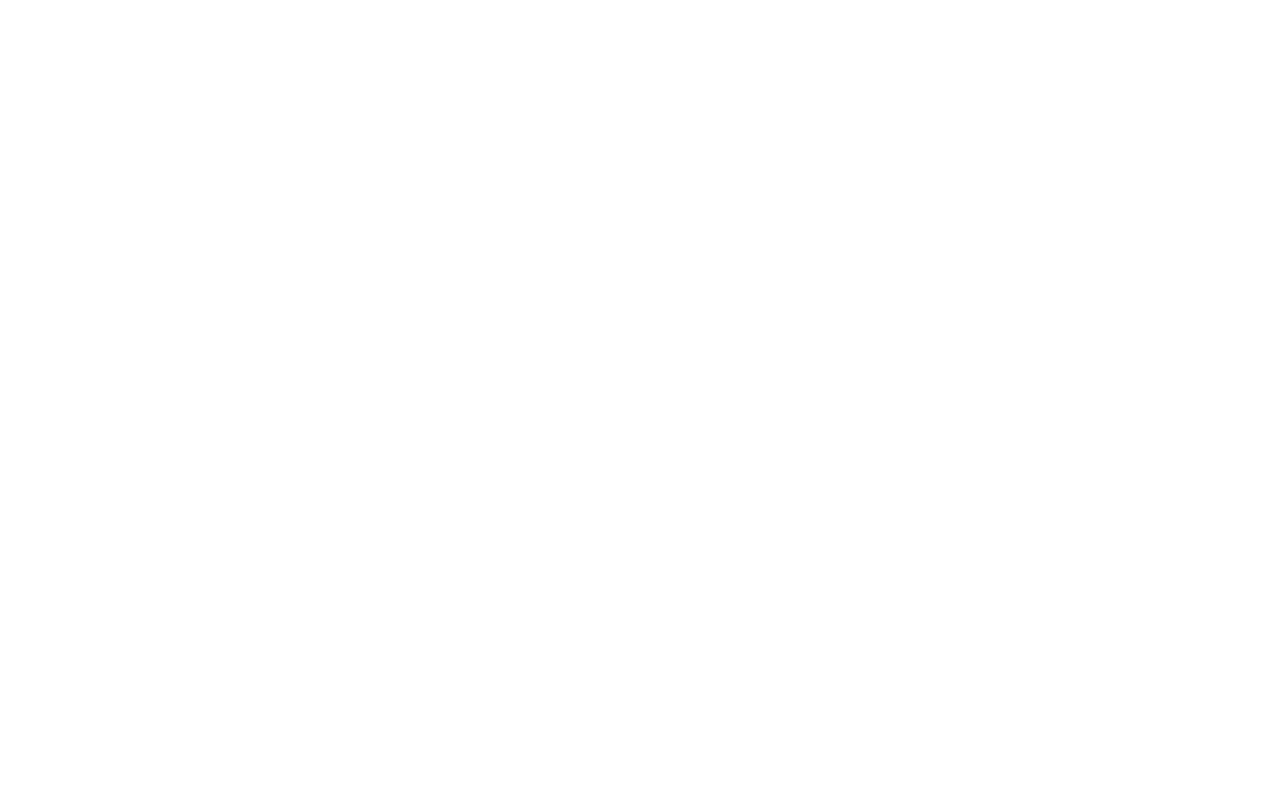
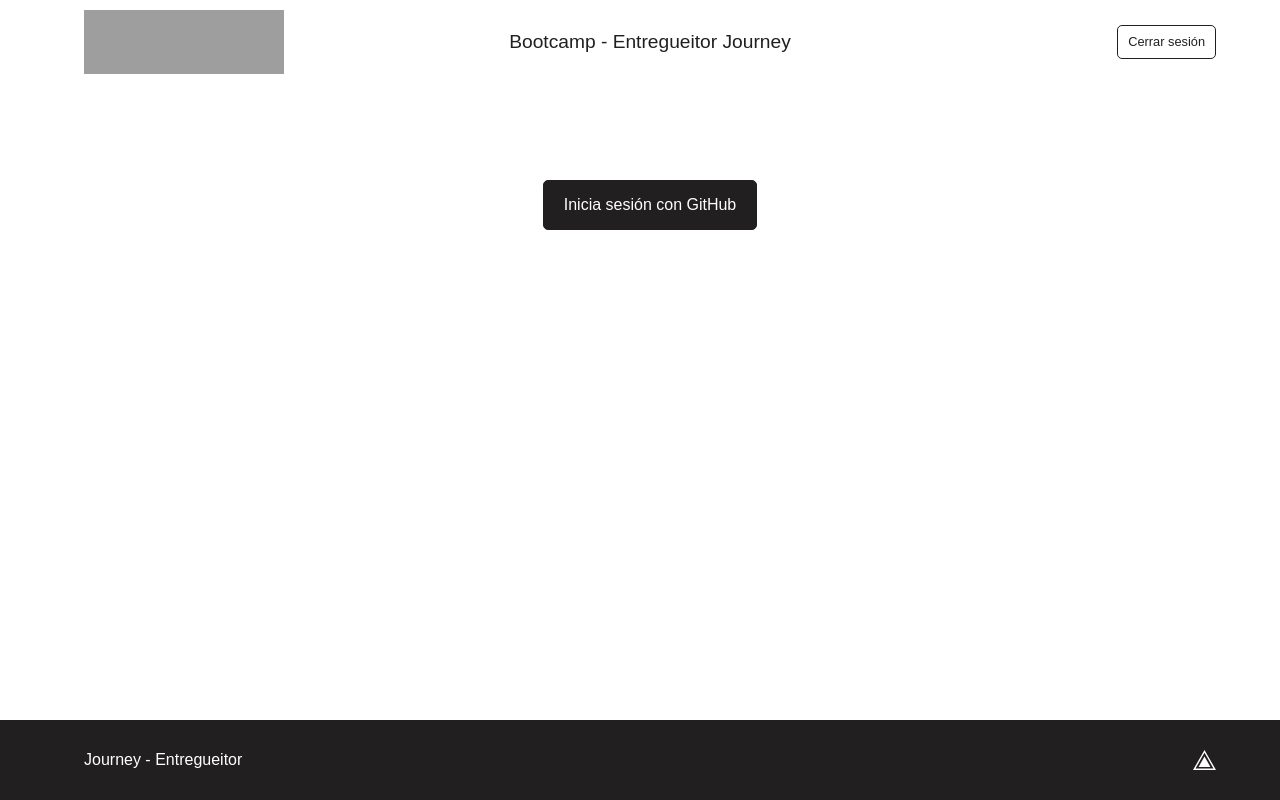
Before and after one commit to the-refactor-project/trp-journey-entregueitor-front, a React (Vite) app: page /login in a window 1280 px wide. Before the commit this address had no page. Built offline with nearby package versions, Linux system fonts and the light colour scheme; grey boxes are pictures that could not be loaded.

Commit message:
Add login with GitHub button

```diff
--- /dev/null
+++ b/src/auth/components/LoginWithGitHubButton/LoginWithGitHubButton.tsx
@@ -0,0 +1,11 @@
+import Button from "../../../components/Button/Button";
+
+const LoginWithGitHubButton = () => {
+  return (
+    <Button buttonType="solid" size="medium" onClick={() => {}}>
+      Inicia sesión con GitHub
+    </Button>
+  );
+};
+
+export default LoginWithGitHubButton;
--- /dev/null
+++ b/src/auth/pages/LoginPage/LoginPage.css
@@ -0,0 +1,4 @@
+.login {
+  padding-top: 100px;
+  text-align: center;
+}
--- /dev/null
+++ b/src/auth/pages/LoginPage/LoginPage.tsx
@@ -0,0 +1,12 @@
+import LoginWithGitHubButton from "../../components/LoginWithGitHubButton/LoginWithGitHubButton";
+import "./LoginPage.css";
+
+const LoginPage: React.FC = () => {
+  return (
+    <div className="login">
+      <LoginWithGitHubButton />
+    </div>
+  );
+};
+
+export default LoginPage;
--- a/src/router/AppRouter.tsx
+++ b/src/router/AppRouter.tsx
@@ -1,12 +1,14 @@
 import { Navigate, Route, Routes } from "react-router";
 import App from "../components/App/App";
 import DeliveriesPage from "../delivery/pages/DeliveriesPage/DeliveriesPage";
+import LoginPage from "../auth/pages/LoginPage/LoginPage";
 
 const AppRouter: React.FC = () => {
   return (
     <Routes>
       <Route path="/" element={<App />}>
         <Route index element={<Navigate to="/deliveries" />} />
+        <Route path="login" element={<LoginPage />} />
         <Route path="deliveries" element={<DeliveriesPage />} />
       </Route>
     </Routes>
```
